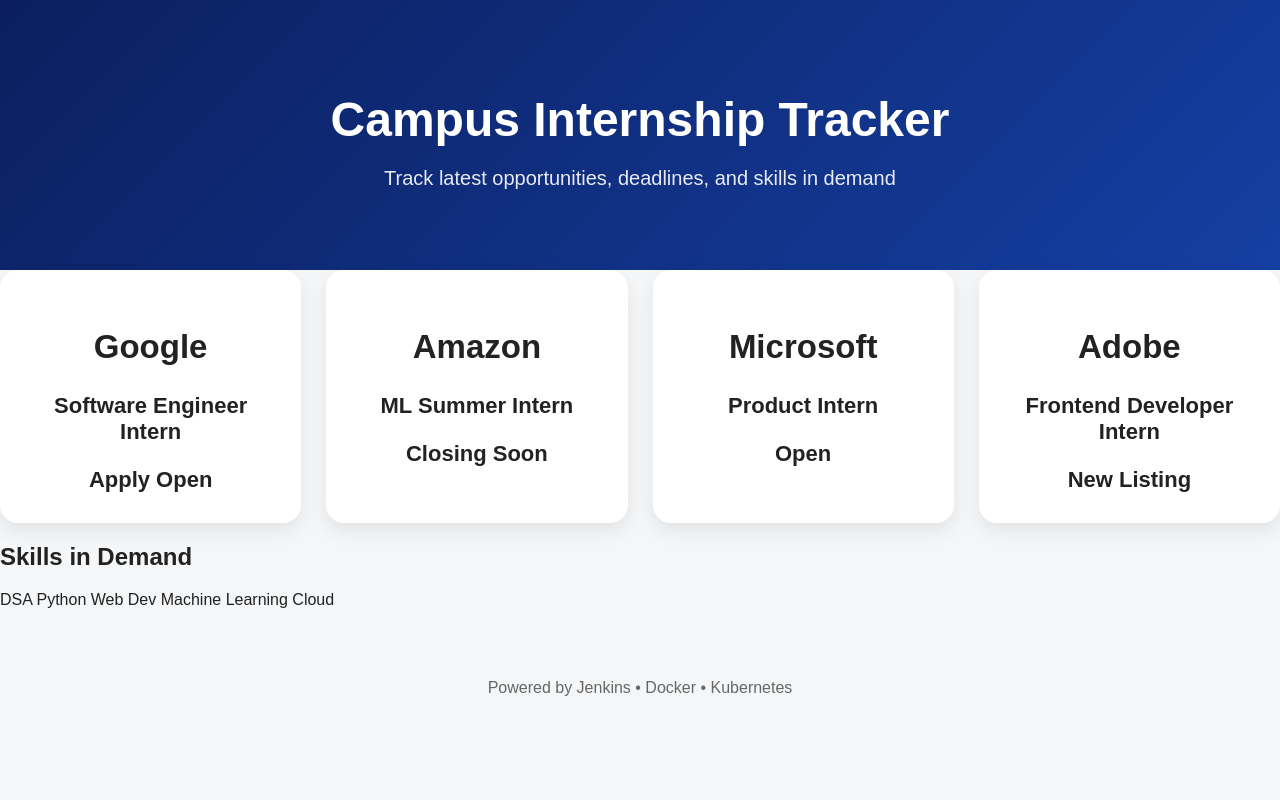
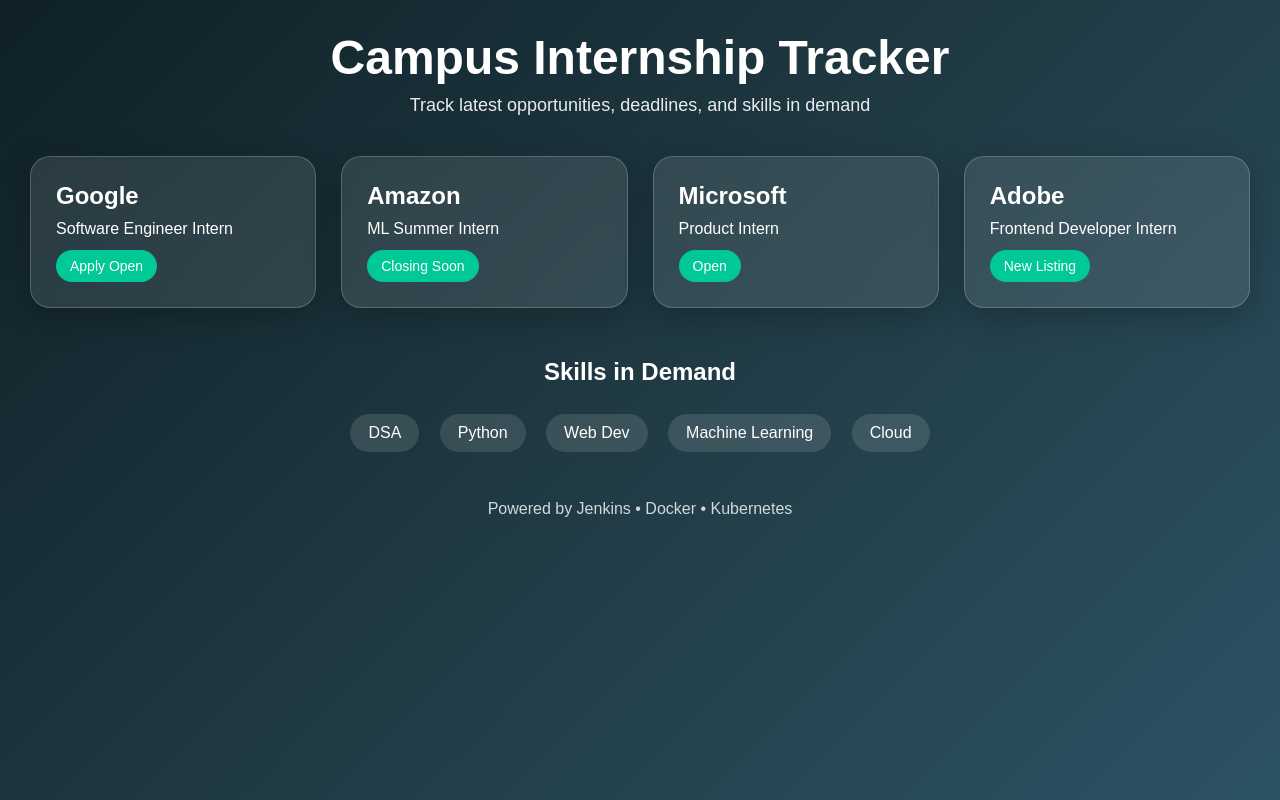
Before and after one commit to chaitra-raja/cicd-dashboard, a plain HTML site: page index.html in a window 1280 px wide. Drawn offline with Linux system fonts and the light colour scheme.

Commit message:
Refactor CSS styles for improved layout and design

```diff
--- a/style.css
+++ b/style.css
@@ -1,77 +1,85 @@
-body{
+*{
 margin:0;
-    font-family: Arial, sans-serif;
-    background:#f4f6f8;
-    color:#222;
+padding:0;
+box-sizing:border-box;
+font-family:Arial, sans-serif;
 }
 
-header{
-    background:linear-gradient(135deg,#0b1f5e,#153fa3);
+body{
+min-height:100vh;
+background:linear-gradient(135deg,#0f2027,#203a43,#2c5364);
 color:white;
-    text-align:center;
-    padding:60px 20px;
+padding:30px;
 }
 
-header h1{
-    font-size:48px;
-    margin-bottom:15px;
+.hero{
+text-align:center;
+margin-bottom:40px;
 }
 
-header p{
-    font-size:20px;
-    opacity:0.9;
+.hero h1{
+font-size:48px;
+margin-bottom:10px;
 }
 
-.container{
-    padding:40px;
+.hero p{
+font-size:18px;
+opacity:0.9;
 }
 
 .cards{
 display:grid;
-    grid-template-columns:repeat(auto-fit,minmax(220px,1fr));
+grid-template-columns:repeat(auto-fit,minmax(250px,1fr));
 gap:25px;
+margin-bottom:50px;
 }
 
 .card{
-    background:white;
-    padding:30px;
-    border-radius:18px;
-    text-align:center;
-    box-shadow:0 8px 20px rgba(0,0,0,0.08);
+background:rgba(255,255,255,0.1);
+backdrop-filter:blur(12px);
+border:1px solid rgba(255,255,255,0.2);
+padding:25px;
+border-radius:20px;
+box-shadow:0 8px 32px rgba(0,0,0,0.25);
 transition:0.3s;
-    font-size:22px;
-    font-weight:bold;
 }
 
 .card:hover{
 transform:translateY(-8px);
-    box-shadow:0 15px 25px rgba(0,0,0,0.12);
 }
 
-.status{
-    margin-top:40px;
-    background:#0b1f5e;
-    color:white;
-    text-align:center;
-    padding:20px;
-    font-size:24px;
-    border-radius:12px;
+.card h2{
+margin-bottom:10px;
 }
 
-.pipeline{
-    margin-top:40px;
+.card span{
+display:inline-block;
+margin-top:12px;
+padding:8px 14px;
+background:#00c896;
+border-radius:20px;
+font-size:14px;
+}
+
+.skills{
 text-align:center;
-    font-size:28px;
-    font-weight:bold;
-    color:#153fa3;
+margin-bottom:40px;
+}
+
+.skills h2{
+margin-bottom:20px;
+}
+
+.tags span{
+display:inline-block;
+margin:8px;
+padding:10px 18px;
+background:rgba(255,255,255,0.12);
+border-radius:20px;
 }
 
 footer{
-    margin-top:50px;
 text-align:center;
-    padding:20px;
-    color:#666;
-}
-padding:15px;
+opacity:0.8;
 margin-top:20px;
 }
```
Lines whose indentation alone changed are shown as unchanged.
